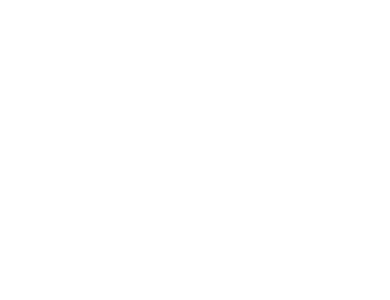
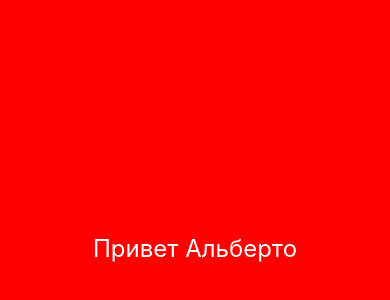
Before and after one commit to GitYchenik/react-native, a React Native app in the folder weather/: screen / in a window 390 px wide. Shown: the part 174-474 px from the top of the page. Built offline with nearby package versions, Linux system fonts and the light colour scheme.

Commit message:
update 17/07/2022 Приложение стало отображатся корректно

```diff
--- a/weather/App.js
+++ b/weather/App.js
@@ -13,14 +13,12 @@
 const styles = StyleSheet.create({
   container: {
     flex: 1,
-    backgroundColor: '#fff',
+    backgroundColor: 'red',
     alignItems: 'center',
     justifyContent: 'center',
-    color: 'red',
   },
   text: {
-    color: 'white',
-    fontSize: '24',
-    width: '100%',
+    color:'white',
+    fontSize: 24,
   }
 });
```
